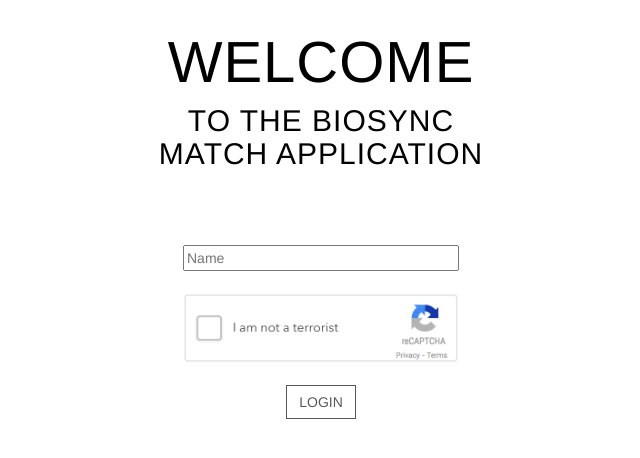
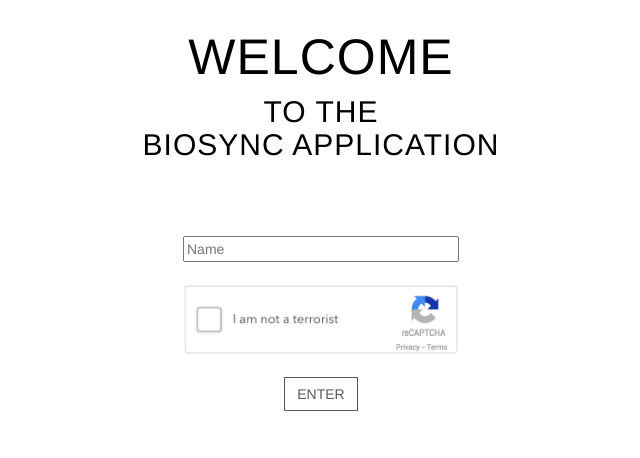
Before and after one commit to leopoldfrey/biosync, a website: page public/index.html in a window 1280 px wide. Shown: the whole page, without its empty margins (319-959 px from the left). Drawn offline with nearby package versions, Linux system fonts and the light colour scheme.

Commit message:
correction texte + font-size

```diff
--- a/public/css/grayscale.css
+++ b/public/css/grayscale.css
@@ -28,6 +28,11 @@ h6 {
   //font-weight: 700;
   letter-spacing: 1px;
 }
+
+h1 {
+	font-size: 25px;
+}
+
 p {
   margin: 0 0 25px;
   font-size: 18px;
--- a/public/index.html
+++ b/public/index.html
@@ -94,8 +94,8 @@
 
     <section id="main" style="padding-top:30px" class="container content-section text-center">
         <div class="row">
-			<h1 style="font-size: 58px; margin-bottom:10px">Welcome</h1>
-			<h2> to the Biosync<br/>Match Application</h2>
+			<h1 style="font-size: 50px; margin-bottom:10px">Welcome</h1>
+			<h2> to the <br/>Biosync Application</h2>
 			<br/>
 			<!--form id="idform" action="biosync.html" method="GET"-->
 				<div class="row">
@@ -107,7 +107,7 @@
 				</div>
 				<br/>
 				<div class="row">
-					<button id="btn-login" class="btn btn-default disabled" onclick="sendName()">LOGIN</button>
+					<button id="btn-login" class="btn btn-default disabled" onclick="sendName()">ENTER</button>
 				</div>
 			<!--/form-->
         </div>
```
Also changed, not shown: public/biosync.html (+10 -5 lines).
